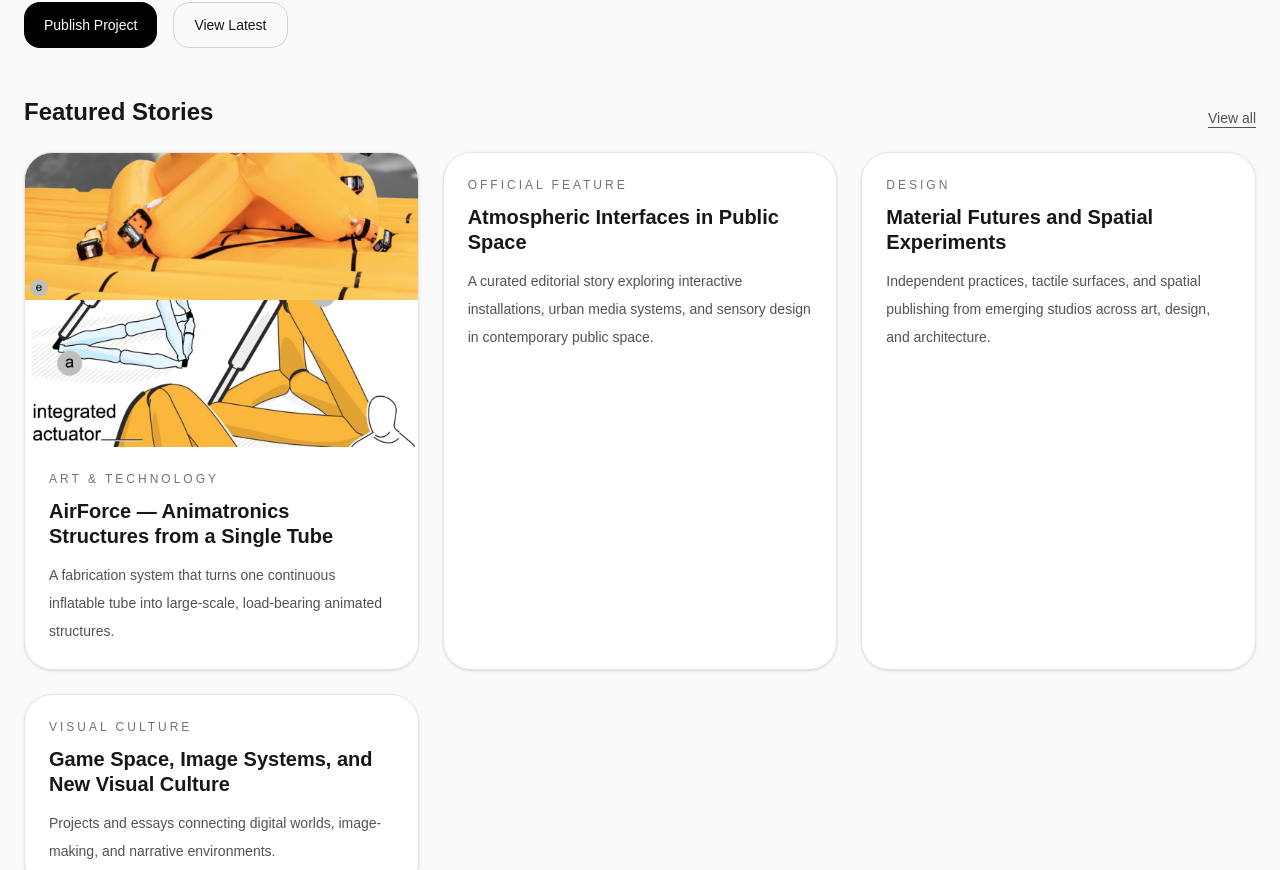
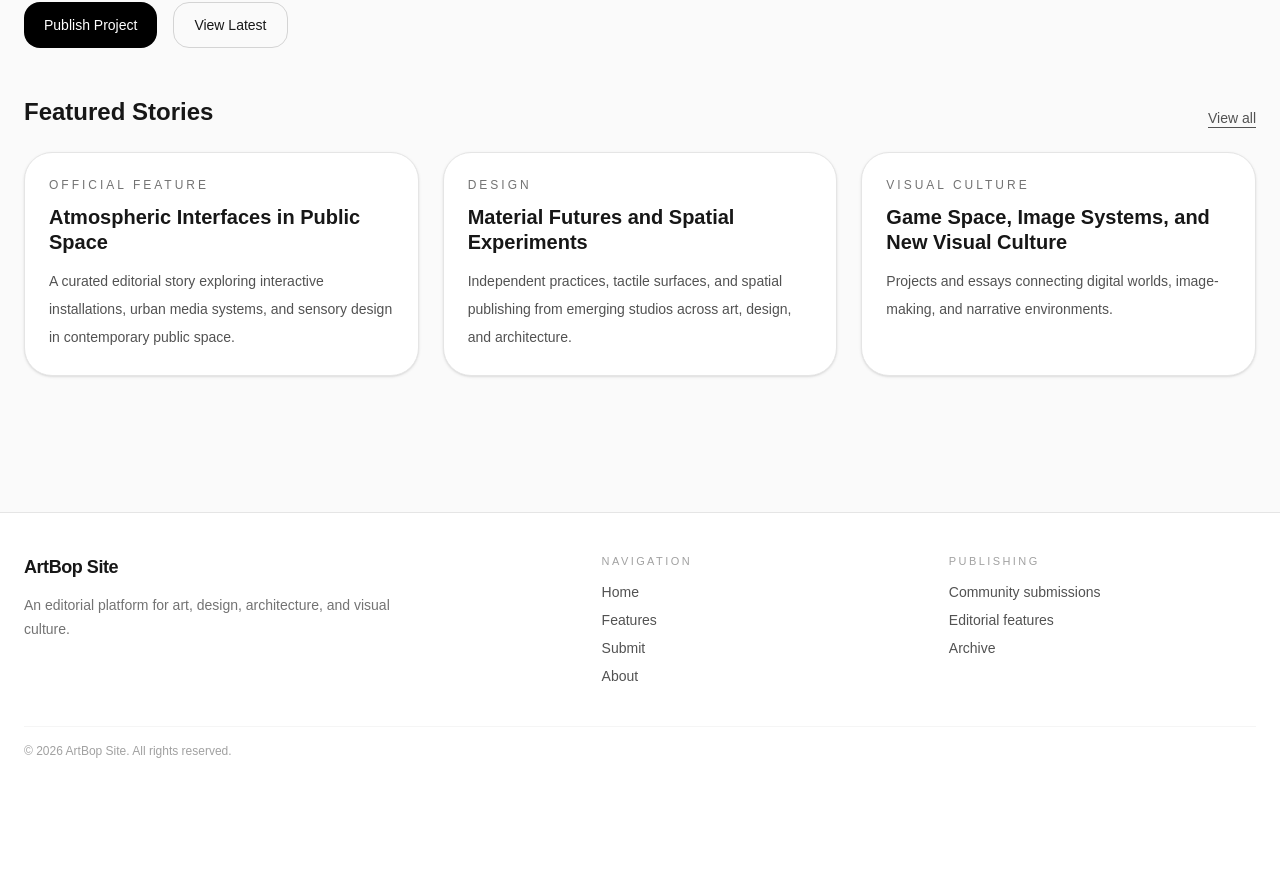
Before and after one commit to zhanghanyue123/artbop-site, a Next.js app: page / in a window 1280 px wide. Shown: the part 507-1377 px from the top of the page. After the commit the page ends 1306 px from the top, so only its background shows below. Built offline with nearby package versions, Linux system fonts and the light colour scheme; no server answers; the database is empty.

Commit message:
Respect CMS publish state for AirForce

```diff
--- a/app/articles/[slug]/page.tsx
+++ b/app/articles/[slug]/page.tsx
@@ -184,6 +184,8 @@ export default function ArticleDetailPage() {
 
   const fallbackArticle =
     articles[slug as keyof typeof articles]?.[language];
+  const canUseFallback =
+    slug !== "airforce-animatronics-single-tube" || !loaded;
   const article: LocalizedArticle | undefined = databaseArticle
     ? {
         category:
@@ -211,7 +213,9 @@ export default function ArticleDetailPage() {
           ...databaseArticle.images,
         ].filter(Boolean),
       }
-    : fallbackArticle;
+    : canUseFallback
+      ? fallbackArticle
+      : undefined;
 
   if (!article) {
     return (
--- a/app/page.tsx
+++ b/app/page.tsx
@@ -19,13 +19,6 @@ const content = {
     featured: "Featured Stories",
     viewAll: "View all",
     posts: [
-      {
-        slug: "airforce-animatronics-single-tube",
-        title: "AirForce — Animatronics Structures from a Single Tube",
-        category: "Art & Technology",
-        excerpt:
-          "A fabrication system that turns one continuous inflatable tube into large-scale, load-bearing animated structures.",
-      },
       {
         slug: "atmospheric-interfaces",
         title: "Atmospheric Interfaces in Public Space",
@@ -59,13 +52,6 @@ const content = {
     featured: "精选内容",
     viewAll: "查看全部",
     posts: [
-      {
-        slug: "airforce-animatronics-single-tube",
-        title: "一根管子撑起人类重量？AirForce 气动装置",
-        category: "艺术科技 / 数字制造",
-        excerpt:
-          "一套将连续充气管转化为大型承重动态结构的制造系统，让结构本身同时成为驱动力。",
-      },
       {
         slug: "atmospheric-interfaces",
         title: "公共空间中的氛围界面",
@@ -123,10 +109,7 @@ export default function HomePage() {
       .filter((post) => !databaseSlugs.has(post.slug))
       .map((post) => ({
         ...post,
-        image:
-          post.slug === "airforce-animatronics-single-tube"
-            ? "/images/articles/airforce/00-cover.jpg"
-            : undefined,
+        image: undefined,
       })),
   ];
 
```
